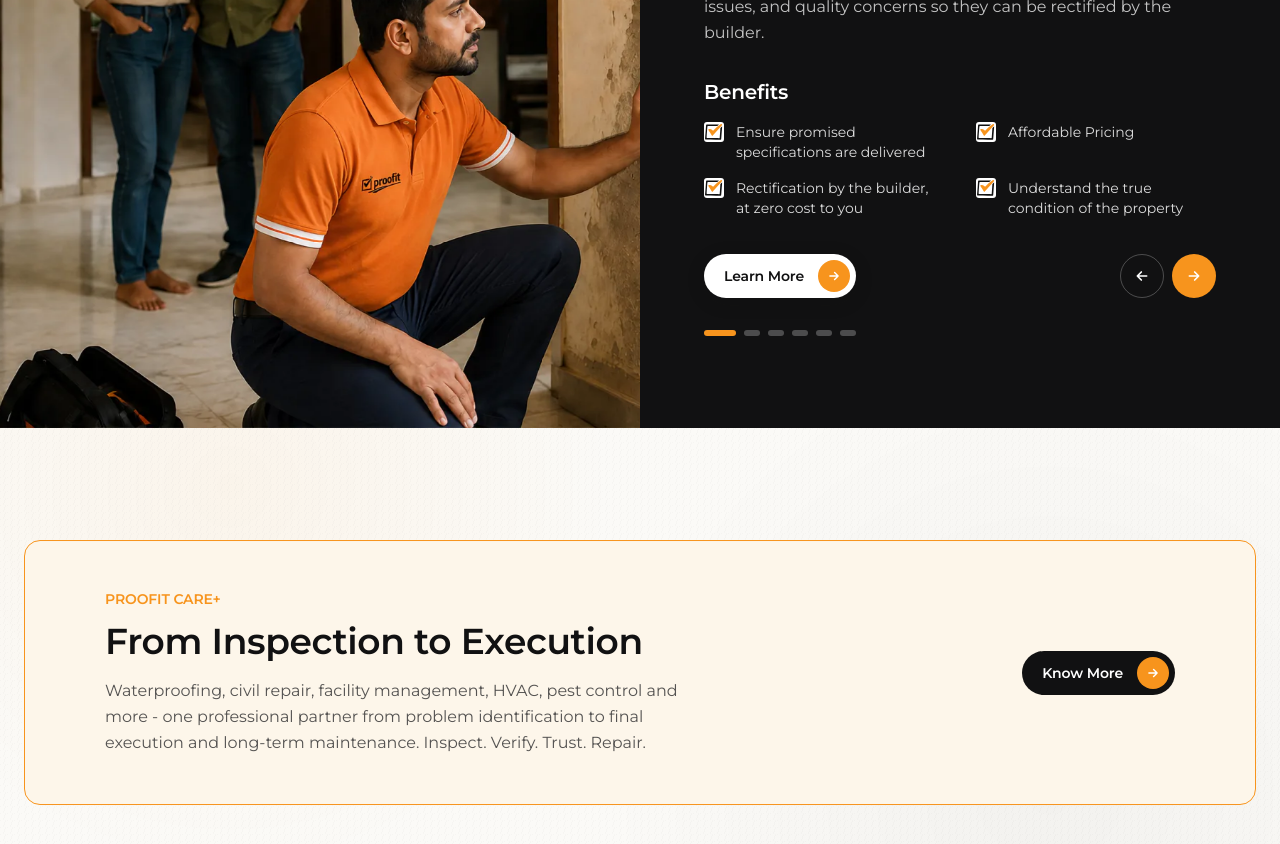
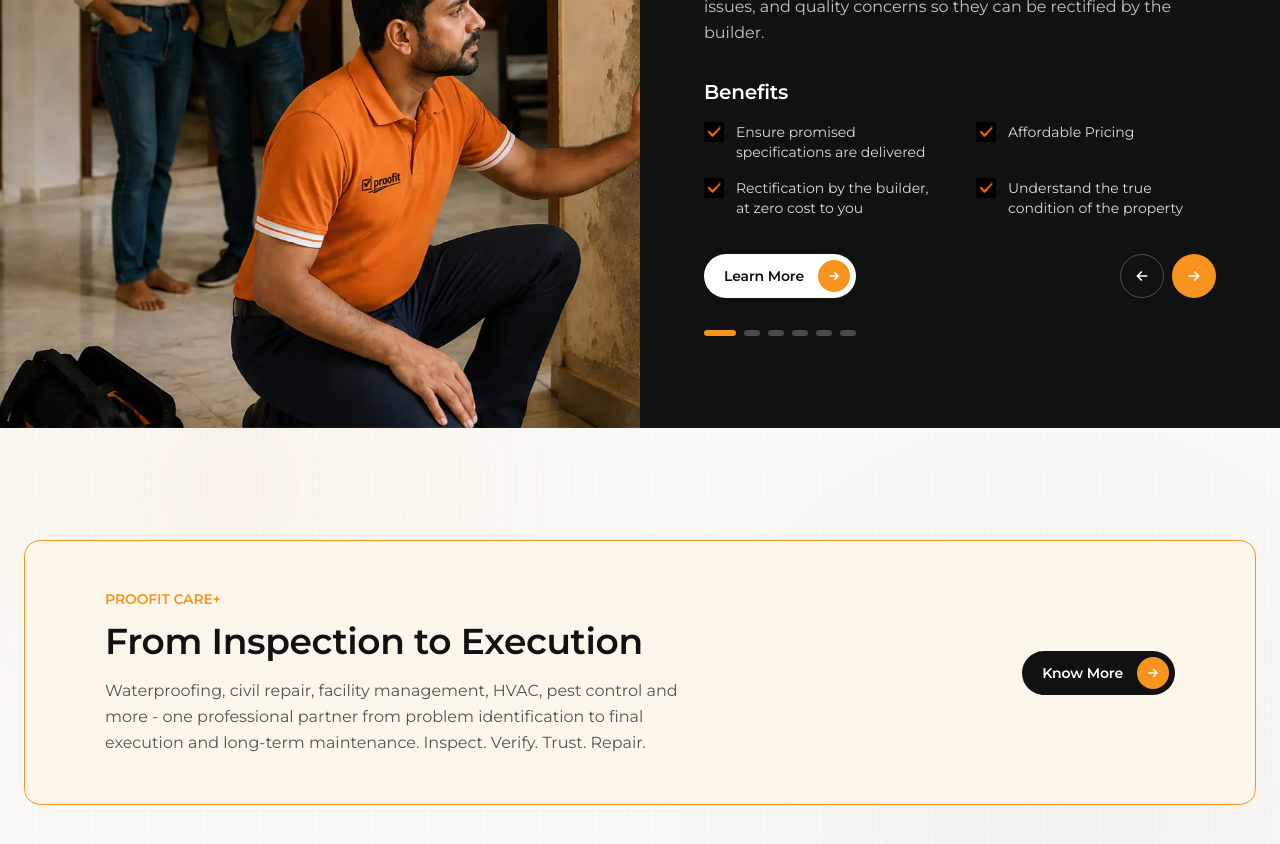
Before and after one commit to cyberpaapi/ProofitRevamp, a Next.js app: page / in a window 1280 px wide. Shown: the part 2620-3464 px from the top of the page. Built offline with nearby package versions, Linux system fonts and the light colour scheme; no server answers.

Commit message:
Use branded ticks on service cards

```diff
--- a/components/ProofitCheck.tsx
+++ b/components/ProofitCheck.tsx
@@ -1,21 +1,14 @@
-export default function ProofitCheck({ inverse = false }: { inverse?: boolean }) {
+import Image from "next/image";
+
+export default function ProofitCheck() {
   return (
-    <span
-      className={`flex h-5 w-5 shrink-0 items-center justify-center rounded-[3px] ${inverse ? "bg-white" : "bg-ink"}`}
+    <Image
+      src="/images/proofit-orange-tick-black.webp"
+      alt=""
+      width={24}
+      height={24}
+      className="h-5 w-5 shrink-0 object-cover"
       aria-hidden="true"
-    >
-      <svg viewBox="0 0 160 142" className="h-[16px] w-[18px]" fill="none">
-        <path
-          d="M311.621 375.685C315.157 375.966 316.589 374.687 316.808 371.463C318.026 353.529 319.401 335.606 320.683 317.677C321.383 307.883 322.001 298.082 322.674 288.285C322.73 287.464 322.653 286.426 323.107 285.873C327.273 280.8 331.919 276.215 336.847 271.943C337.301 272.145 337.756 272.348 338.21 272.55C337.758 280.756 337.449 288.973 336.827 297.166C335.013 321.062 333.062 344.949 331.195 368.841C330.793 373.986 330.349 379.137 330.239 384.292C330.15 388.479 328.505 390.223 324.175 390.103C310.354 389.722 296.526 389.556 282.7 389.392C252.212 389.028 221.724 388.656 191.234 388.452C186.879 388.423 185.983 386.905 186.345 382.733C188.316 360.022 190.008 337.287 191.742 314.556C193.147 296.146 194.549 277.734 195.775 259.311C196.034 255.422 197.848 254.062 201.446 254.075C222.609 254.148 243.773 254.143 264.937 254.236C277.598 254.291 290.258 254.465 302.919 254.611C304.665 254.631 306.505 254.28 308.979 255.756C301.236 261.299 295.433 267.823 284.813 267.474C261.006 266.689 237.158 267.241 213.328 267.038C208.933 267 207.44 268.166 207.121 272.865C205.487 296.932 203.329 320.963 201.451 345.015C200.829 352.978 200.775 360.995 199.914 368.928C199.454 373.162 200.906 374.017 204.724 374.05C232.048 374.288 259.371 374.674 286.693 375.066C294.853 375.184 303.011 375.475 311.621 375.685Z"
-          fill={inverse ? "#111111" : "#FFFFFF"}
-          transform="translate(-186 -250)"
-        />
-        <path
-          d="M332.7 250.24C339.165 253.587 339.884 257.369 335.263 262.529C315.285 284.834 295.254 307.092 275.295 329.414C268.421 337.103 261.741 344.965 254.892 352.677C250.842 357.238 250.004 357.047 246.616 351.916C236.533 336.646 227.634 320.624 217.079 305.651C212.815 299.602 214.945 295.417 222.489 294.603C234.301 293.329 243.958 298.019 252.373 305.722C257.578 310.486 257.454 310.664 262.583 305.462C280.118 287.674 297.747 269.992 318.878 256.33C323.055 253.629 327.201 250.807 332.7 250.24Z"
-          fill="#F7941D"
-          transform="translate(-186 -250)"
-        />
-      </svg>
-    </span>
+    />
   );
 }
--- a/components/ServicesCarousel.tsx
+++ b/components/ServicesCarousel.tsx
@@ -132,7 +132,7 @@ export default function ServicesCarousel({ slides, hideLinks = false }: { slides
           <ul className="mt-2 grid max-w-lg grid-cols-2 gap-x-4 gap-y-2 lg:mt-4 lg:gap-x-8 lg:gap-y-4">
             {slide.benefits.map((benefit) => (
               <li key={benefit} className="flex items-start gap-2 text-xs text-white/85 sm:text-sm lg:gap-3">
-                <ProofitCheck inverse />
+                <ProofitCheck />
                 {benefit}
               </li>
             ))}
```
Also changed, not shown: public/images/proofit-orange-tick-black.png (added), public/images/proofit-orange-tick-black.webp (added).
